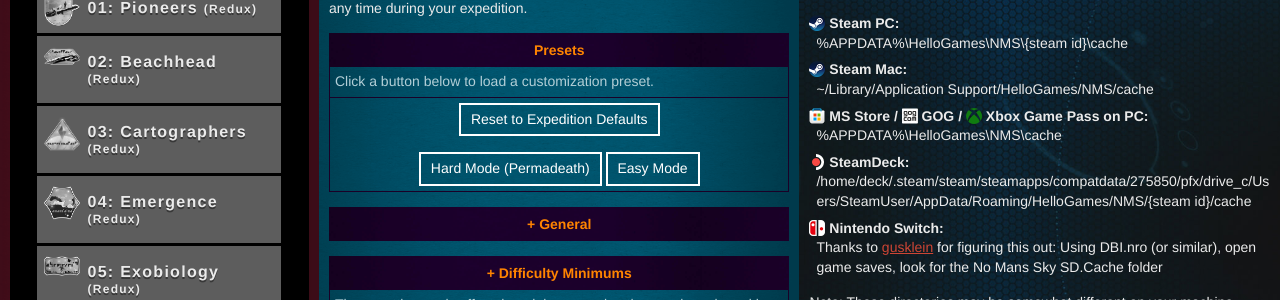
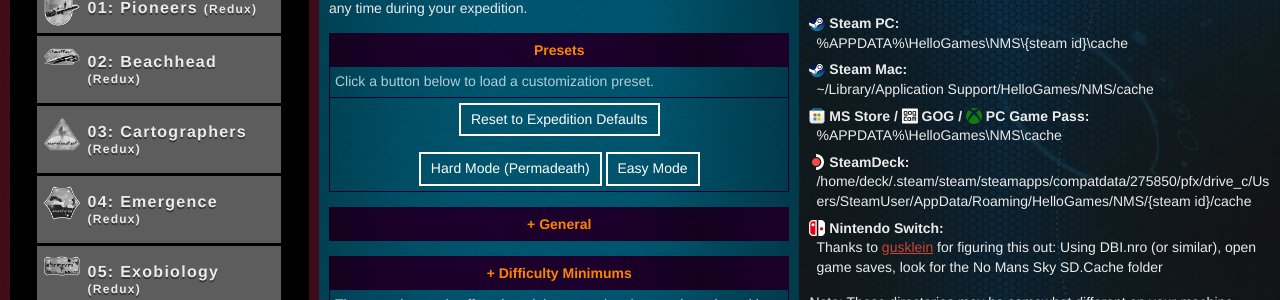
Before and after one commit to cwmonkey/nms-expeditions, a Jekyll site: the page built from index.html, in a window 1280 px wide and 900 px high. Shown: the part 314-614 px from the top of the window. Built offline with Jekyll 4.4.1, drawn with Linux system fonts in a browser that asks for light colours; some web fonts are replaced.

Commit message:
Using correct Game Pass name
closes #84

```diff
--- a/index.html
+++ b/index.html
@@ -322,7 +322,7 @@
         <dt><img src="{{site.baseurl}}/images/icon_steam.png" class="platform_icon" alt="Steam logo"> Steam Mac:</dt>
         <dd>~/Library/Application Support/HelloGames/NMS/cache</dd>
 
-        <dt><img src="{{site.baseurl}}/images/icon_msstore.png" class="platform_icon" alt="MS Store logo"> MS Store / <img src="{{site.baseurl}}/images/icon_gog.png" class="platform_icon" alt="GOG logo"> GOG / <img src="{{site.baseurl}}/images/icon_gamepass.png" class="platform_icon" alt="XBox Gamepass logo"> Xbox Game Pass on PC:</dt>
+        <dt><img src="{{site.baseurl}}/images/icon_msstore.png" class="platform_icon" alt="MS Store logo"> MS Store / <img src="{{site.baseurl}}/images/icon_gog.png" class="platform_icon" alt="GOG logo"> GOG / <img src="{{site.baseurl}}/images/icon_gamepass.png" class="platform_icon" alt="PC Gamepass logo"> PC Game Pass:</dt>
         <dd>%APPDATA%\HelloGames\NMS\cache</dd>
 
         <dt><img src="{{site.baseurl}}/images/icon_steamdeck.png" class="platform_icon"> SteamDeck:</dt>
```
